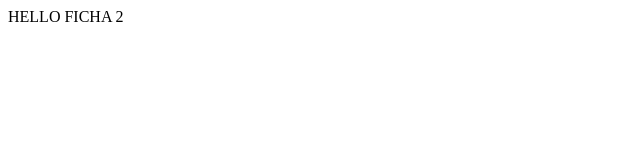
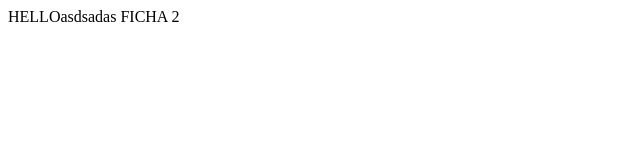
Before and after one commit to MichaelGlushkov/test, a plain HTML site: page index.html in a window 1280 px wide. Shown: the full height of the page, 0-640 px from the left. Drawn offline with Linux system fonts and the light colour scheme.

Commit message:
change something

```diff
--- a/index.html
+++ b/index.html
@@ -4,6 +4,6 @@
         <meta charset="utf-8">
     </head>
     <body>
-        <div>HELLO FICHA 2</div>
+        <div>HELLOasdsadas FICHA 2</div>
     </body>
 </html>
```
